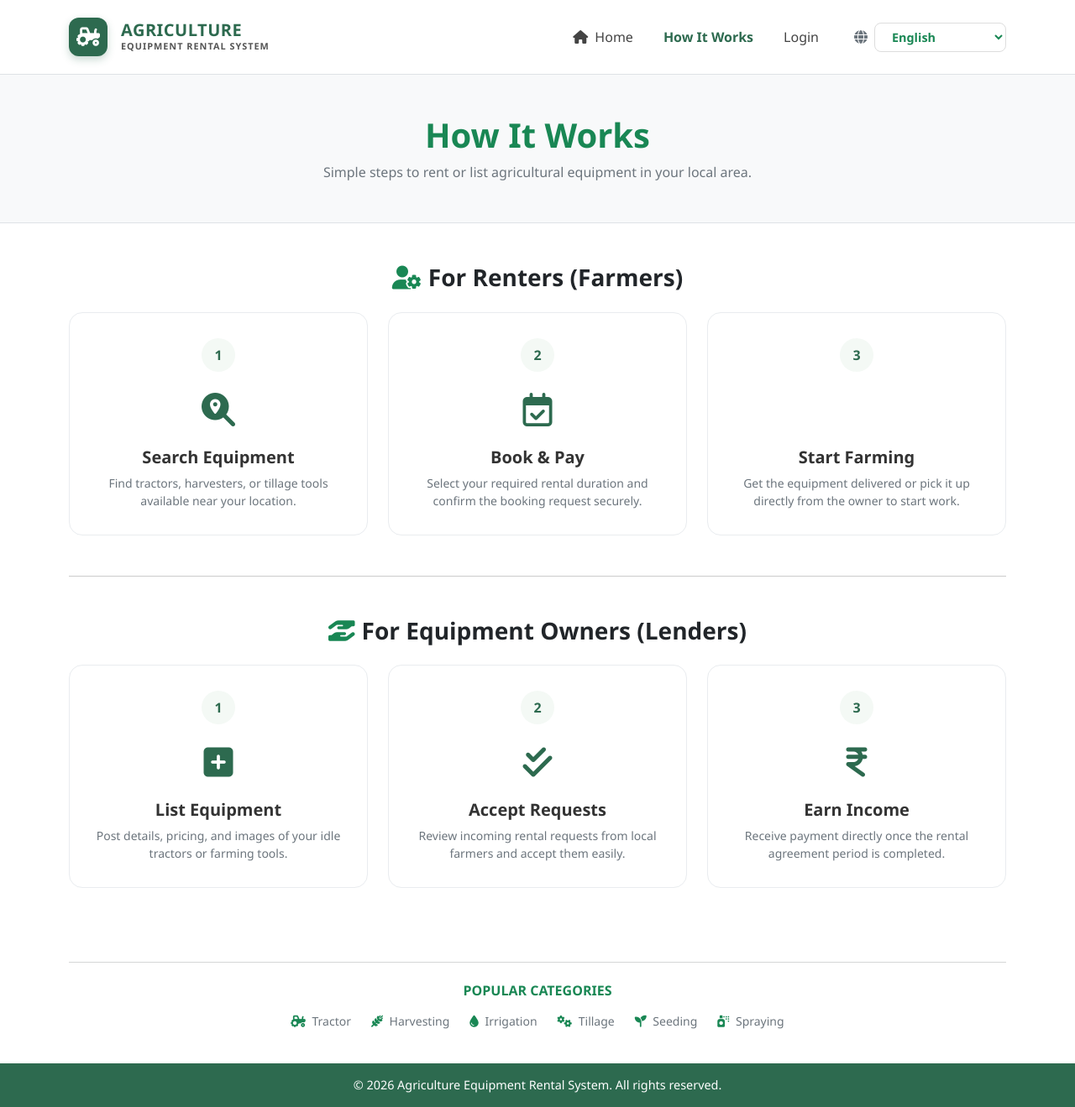
After one commit to PoojithaS2005/agriculture-equpiment-rental, a PHP site: page /how-it-works.php in a window 1280 px wide. The commit adds this page. Shown: the whole page at 84% size. Run offline with PHP 8.4, Linux system fonts and the light colour scheme.

Commit message:
Added new page how it works and updated existing login and index oade and created a file lang.php

```diff
--- /dev/null
+++ b/how-it-works.php
@@ -0,0 +1,269 @@
+<?php
+require_once 'includes/lang.php';
+if (file_exists('includes/config.php')) {
+    include('includes/config.php');
+}
+?>
+<!DOCTYPE html>
+<html lang="<?= $current_lang; ?>">
+<head>
+    <meta charset="UTF-8">
+    <meta name="viewport" content="width=device-width, initial-scale=1.0">
+    <title><?= __('how_it_works'); ?> - <?= __('title'); ?></title>
+    <!-- Bootstrap 5 CSS -->
+    <link href="https://cdn.jsdelivr.net/npm/bootstrap@5.3.2/dist/css/bootstrap.min.css" rel="stylesheet">
+    <!-- Font Awesome Icons -->
+    <link rel="stylesheet" href="https://cdnjs.cloudflare.com/ajax/libs/font-awesome/6.4.2/css/all.min.css">
+
+    <style>
+        :root {
+            --brand-green: #2d6a4f;
+            --brand-green-hover: #1b4332;
+        }
+
+        body {
+            font-family: 'Segoe UI', Tahoma, Geneva, Verdana, sans-serif;
+            background-color: #ffffff;
+            color: #333;
+        }
+
+        .brand-logo-icon {
+            width: 46px;
+            height: 46px;
+            background-color: var(--brand-green);
+            color: #ffffff;
+            border-radius: 12px;
+            display: flex;
+            align-items: center;
+            justify-content: center;
+            font-size: 1.4rem;
+            box-shadow: 0 4px 10px rgba(45, 106, 79, 0.25);
+        }
+
+        .brand-text-main {
+            font-weight: 800;
+            color: var(--brand-green);
+            font-size: 1.25rem;
+            line-height: 1.1;
+            letter-spacing: 0.5px;
+        }
+
+        .brand-text-sub {
+            font-size: 0.68rem;
+            font-weight: 700;
+            color: #555;
+            letter-spacing: 1px;
+        }
+
+        .nav-link {
+            font-weight: 500;
+            color: #444 !important;
+            margin: 0 10px;
+        }
+
+        .nav-link:hover, .nav-link.active {
+            color: var(--brand-green) !important;
+        }
+
+        .lang-dropdown {
+            border: 1px solid #ddd;
+            border-radius: 8px;
+            padding: 6px 16px;
+            font-size: 0.9rem;
+            background: #fff;
+            color: #333;
+            cursor: pointer;
+        }
+
+        /* Step Cards */
+        .step-card {
+            border: 1px solid #e9ecef;
+            border-radius: 16px;
+            padding: 30px 20px;
+            text-align: center;
+            transition: transform 0.3s ease, box-shadow 0.3s ease;
+            height: 100%;
+            background: #fff;
+        }
+
+        .step-card:hover {
+            transform: translateY(-5px);
+            box-shadow: 0 10px 25px rgba(0, 0, 0, 0.08);
+        }
+
+        .step-badge {
+            width: 40px;
+            height: 40px;
+            border-radius: 50%;
+            background-color: #f4f9f5;
+            color: var(--brand-green);
+            font-weight: 700;
+            display: flex;
+            align-items: center;
+            justify-content: center;
+            margin: 0 auto 15px auto;
+        }
+
+        .step-icon {
+            font-size: 2.5rem;
+            color: var(--brand-green);
+            margin-bottom: 15px;
+        }
+
+        .footer-bottom {
+            background-color: var(--brand-green);
+            color: #ffffff;
+            padding: 15px 0;
+            text-align: center;
+            font-size: 0.9rem;
+            margin-top: 40px;
+        }
+    </style>
+</head>
+<body>
+
+    <!-- NAVBAR HEADER -->
+    <nav class="navbar navbar-expand-lg navbar-light bg-white py-3 border-bottom">
+        <div class="container">
+            <a class="navbar-brand d-flex align-items-center gap-3" href="index.php">
+                <div class="brand-logo-icon">
+                    <i class="fa-solid fa-tractor"></i>
+                </div>
+                <div>
+                    <div class="brand-text-main">AGRICULTURE</div>
+                    <div class="brand-text-sub">EQUIPMENT RENTAL SYSTEM</div>
+                </div>
+            </a>
+
+            <button class="navbar-toggler" type="button" data-bs-toggle="collapse" data-bs-target="#navbarNav">
+                <span class="navbar-toggler-icon"></span>
+            </button>
+
+            <div class="collapse navbar-collapse justify-content-end" id="navbarNav">
+                <ul class="navbar-nav align-items-center me-4">
+                    <li class="nav-item">
+                        <a class="nav-link" href="index.php"><i class="fa-solid fa-house me-1"></i> <?= __('home'); ?></a>
+                    </li>
+                    <li class="nav-item">
+                        <a class="nav-link active fw-bold" href="how-it-works.php"><?= __('how_it_works'); ?></a>
+                    </li>
+                    <li class="nav-item">
+                        <a class="nav-link" href="login.php"><?= __('login'); ?></a>
+                    </li>
+                </ul>
+
+                <div class="d-flex align-items-center gap-2">
+                    <i class="fa-solid fa-globe text-secondary"></i>
+                    <select class="lang-dropdown fw-bold text-success" onchange="location = this.value;">
+                        <option value="?lang=en" <?= ($current_lang === 'en') ? 'selected' : ''; ?>>English</option>
+                        <option value="?lang=kn" <?= ($current_lang === 'kn') ? 'selected' : ''; ?>>ಕನ್ನಡ (Kannada)</option>
+                        <option value="?lang=hi" <?= ($current_lang === 'hi') ? 'selected' : ''; ?>>हिंदी (Hindi)</option>
+                    </select>
+                </div>
+            </div>
+        </div>
+    </nav>
+
+    <!-- HERO HEADER -->
+    <div class="bg-light py-5 text-center border-bottom">
+        <div class="container">
+            <h1 class="fw-bold text-success mb-2"><?= __('how_it_works'); ?></h1>
+            <p class="text-secondary mb-0">Simple steps to rent or list agricultural equipment in your local area.</p>
+        </div>
+    </div>
+
+    <!-- STEPS FOR RENTERS & LENDERS -->
+    <div class="container my-5">
+
+        <!-- FOR FARMERS / RENTERS -->
+        <h3 class="fw-bold mb-4 text-center text-dark"><i class="fa-solid fa-user-gear text-success me-2"></i>For Renters (Farmers)</h3>
+        <div class="row g-4 mb-5">
+            <div class="col-md-4">
+                <div class="step-card">
+                    <div class="step-badge">1</div>
+                    <div class="step-icon"><i class="fa-solid fa-magnifying-glass-location"></i></div>
+                    <h5 class="fw-bold mb-2">Search Equipment</h5>
+                    <p class="text-secondary small mb-0">Find tractors, harvesters, or tillage tools available near your location.</p>
+                </div>
+            </div>
+            <div class="col-md-4">
+                <div class="step-card">
+                    <div class="step-badge">2</div>
+                    <div class="step-icon"><i class="fa-regular fa-calendar-check"></i></div>
+                    <h5 class="fw-bold mb-2">Book & Pay</h5>
+                    <p class="text-secondary small mb-0">Select your required rental duration and confirm the booking request securely.</p>
+                </div>
+            </div>
+            <div class="col-md-4">
+                <div class="step-card">
+                    <div class="step-badge">3</div>
+                    <div class="step-icon"><i class="fa-solid fa-wheat-field"></i></div>
+                    <h5 class="fw-bold mb-2">Start Farming</h5>
+                    <p class="text-secondary small mb-0">Get the equipment delivered or pick it up directly from the owner to start work.</p>
+                </div>
+            </div>
+        </div>
+
+        <hr class="my-5 opacity-25">
+
+        <!-- FOR EQUIPMENT OWNERS / LENDERS -->
+        <h3 class="fw-bold mb-4 text-center text-dark"><i class="fa-solid fa-hand-holding-hand text-success me-2"></i>For Equipment Owners (Lenders)</h3>
+        <div class="row g-4">
+            <div class="col-md-4">
+                <div class="step-card">
+                    <div class="step-badge">1</div>
+                    <div class="step-icon"><i class="fa-solid fa-plus-square"></i></div>
+                    <h5 class="fw-bold mb-2">List Equipment</h5>
+                    <p class="text-secondary small mb-0">Post details, pricing, and images of your idle tractors or farming tools.</p>
+                </div>
+            </div>
+            <div class="col-md-4">
+                <div class="step-card">
+                    <div class="step-badge">2</div>
+                    <div class="step-icon"><i class="fa-solid fa-check-double"></i></div>
+                    <h5 class="fw-bold mb-2">Accept Requests</h5>
+                    <p class="text-secondary small mb-0">Review incoming rental requests from local farmers and accept them easily.</p>
+                </div>
+            </div>
+            <div class="col-md-4">
+                <div class="step-card">
+                    <div class="step-badge">3</div>
+                    <div class="step-icon"><i class="fa-solid fa-indian-rupee-sign"></i></div>
+                    <h5 class="fw-bold mb-2">Earn Income</h5>
+                    <p class="text-secondary small mb-0">Receive payment directly once the rental agreement period is completed.</p>
+                </div>
+            </div>
+        </div>
+
+    </div>
+
+    <!-- FOOTER -->
+    <footer>
+        <div class="container pt-3">
+            <hr class="my-4 text-muted opacity-25">
+            <div class="row g-4 justify-content-center">
+                <div class="col-md-8 text-center">
+                    <h6 class="fw-bold mb-3 text-success"><?= __('popular_categories'); ?></h6>
+                    <div class="d-flex flex-wrap justify-content-center gap-4 small text-secondary">
+                        <span><i class="fa-solid fa-tractor me-1 text-success"></i> <?= __('tractor'); ?></span>
+                        <span><i class="fa-solid fa-wheat-awn me-1 text-success"></i> <?= __('harvesting'); ?></span>
+                        <span><i class="fa-solid fa-droplet me-1 text-success"></i> <?= __('irrigation'); ?></span>
+                        <span><i class="fa-solid fa-gears me-1 text-success"></i> <?= __('tillage'); ?></span>
+                        <span><i class="fa-solid fa-seedling me-1 text-success"></i> <?= __('seeding'); ?></span>
+                        <span><i class="fa-solid fa-spray-can me-1 text-success"></i> <?= __('spraying'); ?></span>
+                    </div>
+                </div>
+            </div>
+        </div>
+
+        <div class="footer-bottom">
+            <div class="container">
+                © 2026 <?= __('title'); ?>. <?= __('all_rights_reserved'); ?>
+            </div>
+        </div>
+    </footer>
+
+    <!-- Bootstrap 5 JS -->
+    <script src="https://cdn.jsdelivr.net/npm/bootstrap@5.3.2/dist/js/bootstrap.bundle.min.js"></script>
+</body>
+</html>
--- /dev/null
+++ b/includes/lang.php
@@ -0,0 +1,229 @@
+<?php
+if (session_status() === PHP_SESSION_NONE) {
+    session_start();
+}
+
+// Check if language parameter is set via GET request
+if (isset($_GET['lang'])) {
+    $_SESSION['lang'] = $_GET['lang'];
+}
+
+// Default language is English
+$current_lang = $_SESSION['lang'] ?? 'en';
+
+// Translation Dictionaries
+$translations = [
+    'en' => [
+        // Index / General Keys
+        'title' => 'AGRICULTURE EQUIPMENT RENTAL SYSTEM',
+        'hero_title' => 'Smart Solutions for Modern Farming',
+        'hero_sub' => 'Rent quality agricultural equipment easily and grow your productivity.',
+        'login' => 'Login',
+        'register' => 'Register',
+        'trusted' => 'Trusted & Secure',
+        'trusted_desc' => 'Your data is safe with us',
+        'quality' => 'Quality Equipment',
+        'quality_desc' => 'Well-maintained and reliable',
+        'near' => 'Near You',
+        'near_desc' => 'Find equipment nearby',
+        // Login & Navigation Keys
+        'title'             => 'Agriculture Equipment Rental System',
+        'home'              => 'Home',
+        'how_it_works'      => 'How It Works',
+        'welcome_back'      => 'Welcome Back!',
+        'login_sub'         => 'Login to your account and start renting the best agricultural equipment near you.',
+        'login'             => 'Login',
+        'register'          => 'Register',
+        'email_or_phone'    => 'Email / Phone Number',
+        'enter_email_phone' => 'Enter your email or mobile number',
+        'password'          => 'Password',
+        'enter_password'    => 'Enter your password',
+        'remember_me'       => 'Remember Me',
+        'forgot_password'   => 'Forgot Password?',
+        'dont_have_account' => "Don't have an account?",
+        'register' => 'Register',
+        'trusted' => 'Trusted & Secure',
+        'trusted_desc' => 'Your information is safely stored with us',
+        'quality' => 'Quality Equipment',
+        'quality_desc' => 'Well-maintained and top-tier condition',
+        'near' => 'Near You',
+        'near_desc' => 'Find equipment in your local area',
+        'terms_notice' => 'By logging in, you agree to our <a href="#" class="text-success text-decoration-none fw-semibold">Terms & Conditions</a> and <a href="#" class="text-success text-decoration-none fw-semibold">Privacy Policy</a>.',
+        'popular_categories' => 'POPULAR CATEGORIES',
+        'tractor' => 'Tractor',
+        'harvesting' => 'Harvesting',
+        'irrigation' => 'Irrigation',
+        'tillage' => 'Tillage',
+        'seeding' => 'Seeding',
+        'spraying' => 'Spraying',
+        'all_rights_reserved' => 'All rights reserved.',
+        // How it works
+        'how_it_works' => 'How It Works',
+        'how_it_works_sub' => 'Simple steps to rent or list agricultural equipment in your local area.',
+        'for_renters' => 'For Renters (Farmers)',
+        'search_equipment' => 'Search Equipment',
+        'search_equipment_desc' => 'Find tractors, harvesters, or tillage tools available near your location.',
+        'book_and_pay' => 'Book & Pay',
+        'book_and_pay_desc' => 'Select your required rental duration and confirm the booking request securely.',
+        'start_farming' => 'Start Farming',
+        'start_farming_desc' => 'Get the equipment delivered or pick it up directly from the owner to start work.',
+        'for_lenders' => 'For Equipment Owners (Lenders)',
+        'list_equipment' => 'List Equipment',
+        'list_equipment_desc' => 'Post details, pricing, and images of your idle tractors or farming tools.',
+        'accept_requests' => 'Accept Requests',
+        'accept_requests_desc' => 'Review incoming rental requests from local farmers and accept them easily.',
+        'earn_income' => 'Earn Income',
+        'earn_income_desc' => 'Receive payment directly once the rental agreement period is completed.',
+        'popular_categories' => 'POPULAR CATEGORIES',
+        'tractor' => 'Tractor',
+        'harvesting' => 'Harvesting',
+        'irrigation' => 'Irrigation',
+        'tillage' => 'Tillage',
+        'seeding' => 'Seeding',
+        'spraying' => 'Spraying',
+        'all_rights_reserved' => 'All rights reserved.'
+
+    ],
+
+    'kn' => [
+         // Index / General Keys
+        'title' => 'ಕೃಷಿ ಉಪಕರಣ ಬಾಡಿಗೆ ವ್ಯವಸ್ಥೆ',
+        'hero_title' => 'ಆಧುನಿಕ ಕೃಷಿಗಾಗಿ ಸ್ಮಾರ್ಟ್ ಪರಿಹಾರಗಳು',
+        'hero_sub' => 'ಉತ್ತಮ ಗುಣಮಟ್ಟದ ಕೃಷಿ ಉಪಕರಣಗಳನ್ನು ಸುಲಭವಾಗಿ ಬಾಡಿಗೆಗೆ ಪಡೆಯಿರಿ.',
+        'login' => 'ಲಾಗಿನ್',
+        'register' => 'ನೋಂದಣಿ',
+        'trusted' => 'ವಿಶ್ವಾಸಾರ್ಹ ಮತ್ತು ಸುರಕ್ಷಿತ',
+        'trusted_desc' => 'ನಿಮ್ಮ ಡೇಟಾ ನಮ್ಮ ಬಳಿ ಸುರಕ್ಷಿತವಾಗಿದೆ',
+        'quality' => 'ಗುಣಮಟ್ಟದ ಉಪಕರಣಗಳು',
+        'quality_desc' => 'ಉತ್ತಮ ನಿರ್ವಹಣೆ ಮತ್ತು ನಂಬಿಕಸ್ಥ',
+        'near' => 'ನಿಮ್ಮ ಹತ್ತಿರ',
+        'near_desc' => 'ಸಮೀಪದ ಉಪಕರಣಗಳನ್ನು ಹುಡುಕಿ',
+        // Login & Navigation Keys
+        'home'              => 'ಮುಖ್ಯ ಪುಟ',
+        'how_it_works'      => 'ಇದು ಹೇಗೆ ಕೆಲಸ ಮಾಡುತ್ತದೆ',
+        'welcome_back'      => 'ಮತ್ತೆ ಸ್ವಾಗತ!',
+        'login_sub'         => 'ನಿಮ್ಮ ಖಾತೆಗೆ ಲಾಗಿನ್ ಮಾಡಿ ಮತ್ತು ನಿಮ್ಮ ಹತ್ತಿರದ ಅತ್ಯುತ್ತಮ ಕೃಷಿ ಉಪಕರಣಗಳನ್ನು ಬಾಡಿಗೆಗೆ ಪಡೆಯಿರಿ.',
+        'email_or_phone'    => 'ಇಮೇಲ್ / ಮೊಬೈಲ್ ಸಂಖ್ಯೆ',
+        'enter_email_phone' => 'ನಿಮ್ಮ ಇಮೇಲ್ ಅಥವಾ ಮೊಬೈಲ್ ಸಂಖ್ಯೆಯನ್ನು ನಮೂದಿಸಿ',
+        'password'          => 'ಪಾಸ್ವರ್ಡ್',
+        'enter_password'    => 'ನಿಮ್ಮ ಪಾಸ್ವರ್ಡ್ ನಮೂದಿಸಿ',
+        'remember_me'       => 'ನನ್ನನ್ನು ನೆನಪಿಡಿ',
+        'forgot_password'   => 'ಪಾಸ್ವರ್ಡ್ ಮರೆತಿದ್ದೀರಾ?',
+        'dont_have_account' => 'ಖಾತೆ ಇಲ್ಲವೇ?',
+        'register' => 'ನೋಂದಣಿ',
+        'trusted' => 'ವಿಶ್ವಾಸಾರ್ಹ ಮತ್ತು ಸುರಕ್ಷಿತ',
+        'trusted_desc' => 'ನಿಮ್ಮ ವಿವರಗಳು ನಮ್ಮ ಬಳಿ ಸುರಕ್ಷಿತವಾಗಿವೆ',
+        'quality' => 'ಗುಣಮಟ್ಟದ ಉಪಕರಣಗಳು',
+        'quality_desc' => 'ಉತ್ತಮ ನಿರ್ವಹಣೆ ಮತ್ತು ಸುಸ್ಥಿತಿ',
+        'near' => 'ನಿಮ್ಮ ಹತ್ತಿರ',
+        'near_desc' => 'ಸಮೀಪದ ಉಪಕರಣಗಳನ್ನು ಹುಡುಕಿ',
+        'terms_notice' => 'ಲಾಗಿನ್ ಮಾಡುವ ಮೂಲಕ, ನೀವು ನಮ್ಮ <a href="#" class="text-success text-decoration-none fw-semibold">ನಿಯಮಗಳು ಮತ್ತು ಷರತ್ತುಗಳು</a> ಮತ್ತು <a href="#" class="text-success text-decoration-none fw-semibold">ಗೌಪ್ಯತಾ ನೀತಿ</a>ಗೆ ಒಪ್ಪುತ್ತೀರಿ.',
+        'popular_categories' => 'ಜನಪ್ರಿಯ ವರ್ಗಗಳು',
+        'tractor' => 'ಟ್ರಾಕ್ಟರ್',
+        'harvesting' => 'ಕೊಯ್ಲು',
+        'irrigation' => 'ನೀರಾವರಿ',
+        'tillage' => 'ಉಳುಮೆ',
+        'seeding' => 'ಬಿತ್ತನೆ',
+        'spraying' => 'ಸಿಂಪಡಣೆ',
+        'all_rights_reserved' => 'ಎಲ್ಲಾ ಹಕ್ಕುಗಳನ್ನು ಕಾಯ್ದಿರಿಸಲಾಗಿದೆ.',
+        // how it works
+          'how_it_works' => 'ಇದು ಹೇಗೆ ಕೆಲಸ ಮಾಡುತ್ತದೆ',
+          'how_it_works_sub' => 'ನಿಮ್ಮ ಸ್ಥಳೀಯ ಪ್ರದೇಶದಲ್ಲಿ ಕೃಷಿ ಉಪಕರಣಗಳನ್ನು ಬಾಡಿಗೆಗೆ ಪಡೆಯಲು ಅಥವಾ ನೀಡಲು ಸರಳ ಹಂತಗಳು.',
+          'for_renters' => 'ಬಾಡಿಗೆದಾರರಿಗೆ (ರೈತರಿಗೆ)',
+          'search_equipment' => 'ಉಪಕರಣಗಳನ್ನು ಹುಡುಕಿ',
+          'search_equipment_desc' => 'ನಿಮ್ಮ ಹತ್ತಿರ ಲಭ್ಯವಿರುವ ಟ್ರ್ಯಾಕ್ಟರ್‌ಗಳು, ಕೊಯ್ಲು ಯಂತ್ರಗಳು ಅಥವಾ ಉಳುವಿಕೆ ಉಪಕರಣಗಳನ್ನು ಕಂಡುಕೊಳ್ಳಿ.',
+          'book_and_pay' => 'ಬುಕ್ ಮಾಡಿ ಮತ್ತು ಪಾವತಿಸಿ',
+          'book_and_pay_desc' => 'ನಿಮಗೆ ಅಗತ್ಯವಿರುವ ಬಾಡಿಗೆಯ ಸಮಯವನ್ನು ಆಯ್ಕೆಮಾಡಿ ಮತ್ತು ಬುಕಿಂಗ್ ಅನ್ನು ದೃಢೀಕರಿಸಿ.',
+          'start_farming' => 'ಬೆಳೆ ಕೃಷಿ ಪ್ರಾರಂಭಿಸಿ',
+          'start_farming_desc' => 'ಉಪಕರಣಗಳನ್ನು ಮನೆಗೆ ತರಿಸಿಕೊಳ್ಳಿ ಅಥವಾ ಮಾಲೀಕರಿಂದ ನೇರವಾಗಿ ಪಡೆದುಕೊಂಡು ಕೆಲಸ ಪ್ರಾರಂಭಿಸಿ.',
+          'for_lenders' => 'ಉಪಕರಣಗಳ ಮಾಲೀಕರಿಗೆ (ನೀಡುವವರಿಗೆ)',
+          'list_equipment' => 'ಉಪಕರಣಗಳ ಮಾಹಿತಿ ನೀಡಿ',
+          'list_equipment_desc' => 'ನಿಮ್ಮ ಬಳಿ ಸುಮ್ಮನೆ ಇರುವ ಟ್ರ್ಯಾಕ್ಟರ್ ಅಥವಾ ಕೃಷಿ ಉಪಕರಣಗಳ ವಿವರ, ದರ ಮತ್ತು ಚಿತ್ರಗಳನ್ನು ಸೇರಿಸಿ.',
+          'accept_requests' => 'ಕೋರಿಕೆಗಳನ್ನು ಸ್ವೀಕರಿಸಿ',
+          'accept_requests_desc' => 'ಸ್ಥಳೀಯ ರೈತರಿಂದ ಬರುವ ಬಾಡಿಗೆ ಕೋರಿಕೆಗಳನ್ನು ಪರಿಶೀಲಿಸಿ ಮತ್ತು ಸುಲಭವಾಗಿ ಸ್ವೀಕರಿಸಿ.',
+          'earn_income' => 'ಆದಾಯ ಗಳಿಸಿ',
+          'earn_income_desc' => 'ಬಾಡಿಗೆಯ ಸಮಯ ಮುಗಿದ ನಂತರ ನೇರವಾಗಿ ಹಣವನ್ನು ಪಡೆದುಕೊಳ್ಳಿ.',
+           'popular_categories' => 'ಜನಪ್ರಿಯ ವರ್ಗಗಳು',
+        'tractor' => 'ಟ್ರಾಕ್ಟರ್',
+        'harvesting' => 'ಕೊಯ್ಲು',
+        'irrigation' => 'ನೀರಾವರಿ',
+        'tillage' => 'ಉಳುಮೆ',
+        'seeding' => 'ಬಿತ್ತನೆ',
+        'spraying' => 'ಸಿಂಪಡಣೆ',
+        'all_rights_reserved' => 'ಎಲ್ಲಾ ಹಕ್ಕುಗಳನ್ನು ಕಾಯ್ದಿರಿಸಲಾಗಿದೆ.'
+    ],
+    'hi' => [
+        // Index / General Keys
+        'title' => 'कृषि उपकरण किराया प्रणाली',
+        'hero_title' => 'आधुनिक खेती के लिए स्मार्ट समाधान',
+        'hero_sub' => 'गुणवत्तापूर्ण कृषि उपकरण आसानी से किराए पर लें।',
+        'login' => 'लॉग इन',
+        'register' => 'पंजीकरण',
+        'trusted' => 'विश्वसनीय और सुरक्षित',
+        'trusted_desc' => 'आपका डेटा हमारे पास सुरक्षित है',
+        'quality' => 'गुणवत्ता उपकरण',
+        'quality_desc' => 'अच्छी तरह से रखरखाव और विश्वसनीय',
+        'near' => 'आपके पास',
+        'near_desc' => 'आस-पास के उपकरण खोजें',
+        // Login & Navigation Keys
+        'home'              => 'होम',
+        'how_it_works'      => 'यह कैसे काम करता है',
+        'welcome_back'      => 'वेलकम बैक!',
+        'login_sub'         => 'अपने खाते में लॉगिन करें और अपने पास के सबसे अच्छे कृषि उपकरणों को किराए पर लें।',
+        'email_or_phone'    => 'ईमेल / फ़ोन नंबर',
+        'enter_email_phone' => 'अपना ईमेल या मोबाइल नंबर दर्ज करें',
+        'password'          => 'पासवर्ड',
+        'enter_password'    => 'अपना पासवर्ड दर्ज करें',
+        'remember_me'       => 'मुझे याद रखो',
+        'forgot_password'   => 'पासवर्ड भूल गए?',
+        'dont_have_account' => 'खाता नहीं है?',
+        'register' => 'पंजीकरण',
+        'trusted' => 'विश्वसनीय और सुरक्षित',
+        'trusted_desc' => 'आपकी जानकारी हमारे पास सुरक्षित रूप से संग्रहीत है',
+        'quality' => 'गुणवत्ता उपकरण',
+        'quality_desc' => 'अच्छी तरह से रखरखाव और शीर्ष-स्तरीय स्थिति',
+        'near' => 'आपके पास',
+        'near_desc' => 'अपने स्थानीय क्षेत्र में उपकरण खोजें',
+        'terms_notice' => 'लॉगिन करके, आप हमारी <a href="#" class="text-success text-decoration-none fw-semibold">नियम और शर्तें</a> और <a href="#" class="text-success text-decoration-none fw-semibold">गोपनीयता नीति</a> से सहमत होते हैं।',
+        'popular_categories' => 'लोकप्रिय श्रेणियाँ',
+        'tractor' => 'ट्रैक्टर',
+        'harvesting' => 'फसल काटना',
+        'irrigation' => 'सिंचाई',
+        'tillage' => 'जुताई',
+        'seeding' => 'बुवाई',
+        'spraying' => 'छिड़काव',
+        'all_rights_reserved' => 'सर्वाधिकार सुरक्षित।',
+        // how it works
+        'how_it_works' => 'यह कैसे काम करता है',
+        'how_it_works_sub' => 'अपने स्थानीय क्षेत्र में कृषि उपकरण किराए पर लेने या देने के आसान चरण।',
+        'for_renters' => 'किराएदारों के लिए (किसान)',
+        'search_equipment' => 'उपकरण खोजें',
+        'search_equipment_desc' => 'अपने पास उपलब्ध ट्रैक्टर, हार्वेस्टर या जुताई के उपकरण खोजें।',
+        'book_and_pay' => 'बुक करें और भुगतान करें',
+        'book_and_pay_desc' => 'अपनी आवश्यकता अनुसार समय चुनें और सुरक्षित रूप से बुकिंग की पुष्टि करें।',
+        'start_farming' => 'खेती शुरू करें',
+        'start_farming_desc' => 'उपकरण की डिलीवरी पाएं या सीधे मालिक से प्राप्त करके काम शुरू करें।',
+        'for_lenders' => 'उपकरण मालिकों के लिए (किराए पर देने वाले)',
+       'list_equipment' => 'उपकरण जोड़ें',
+       'list_equipment_desc' => 'अपने खाली पड़े ट्रैक्टर या कृषि उपकरणों का विवरण, किराया और तस्वीरें अपलोड करें।',
+       'accept_requests' => 'अनुरोध स्वीकार करें',
+       'accept_requests_desc' => 'स्थानीय किसानों से मिलने वाले किराए के अनुरोधों की समीक्षा करें और स्वीकार करें।',
+       'earn_income' => 'कमाई करें',
+       'earn_income_desc' => 'किराए की अवधि पूरी होने पर सीधे भुगतान प्राप्त करें।',
+        'popular_categories' => 'लोकप्रिय श्रेणियाँ',
+        'tractor' => 'ट्रैक्टर',
+        'harvesting' => 'फसल काटना',
+        'irrigation' => 'सिंचाई',
+        'tillage' => 'जुताई',
+        'seeding' => 'बुवाई',
+        'spraying' => 'छिड़काव',
+        'all_rights_reserved' => 'सर्वाधिकार सुरक्षित।'
+    ]
+];
+
+// Translation helper function
+function __($key) {
+    global $translations, $current_lang;
+    return $translations[$current_lang][$key] ?? $translations['en'][$key] ?? $key;
+}
+?>
```
Also changed, not shown: index.php (+55 -13 lines), login.php (+45 -42 lines).
